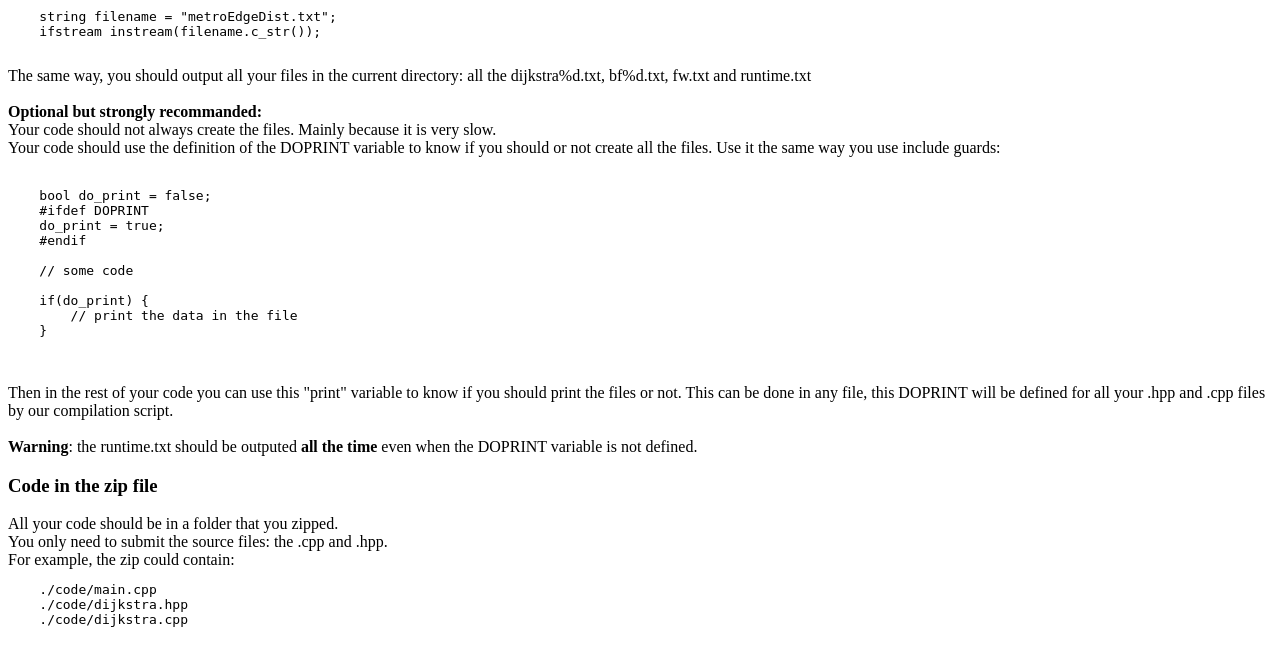
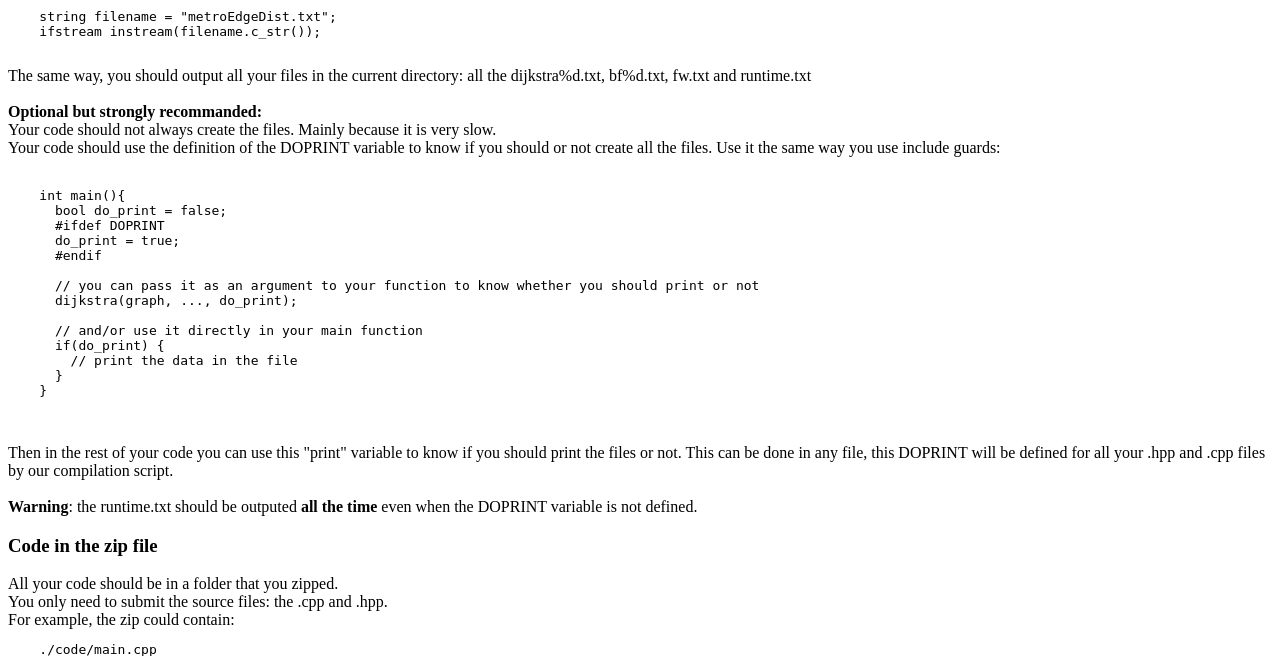
Before and after one commit to bunelr/discrete-optimization-assignment, a Flask app: template templates/submit.html in a window 1280 px wide. Shown: the part 351-1007 px from the top of the page. Run offline with Flask 2, Linux system fonts and the light colour scheme; the template is opened without the code that fills it, so the values that code supplies are empty.

Commit message:
Better #define explanation

```diff
--- a/templates/submit.html
+++ b/templates/submit.html
@@ -24,15 +24,19 @@
     Your code should not always create the files. Mainly because it is very slow.<br>
     Your code should use the definition of the DOPRINT variable to know if you should or not create all the files. Use it the same way you use include guards:<br><br>
     <pre>
-    bool do_print = false;
-    #ifdef DOPRINT
-    do_print = true;
-    #endif
+    int main(){
+      bool do_print = false;
+      #ifdef DOPRINT
+      do_print = true;
+      #endif
 
-    // some code
+      // you can pass it as an argument to your function to know whether you should print or not
+      dijkstra(graph, ..., do_print);
 
-    if(do_print) {
+      // and/or use it directly in your main function
+      if(do_print) {
         // print the data in the file
+      }
     }
     </pre><br>
 
```
